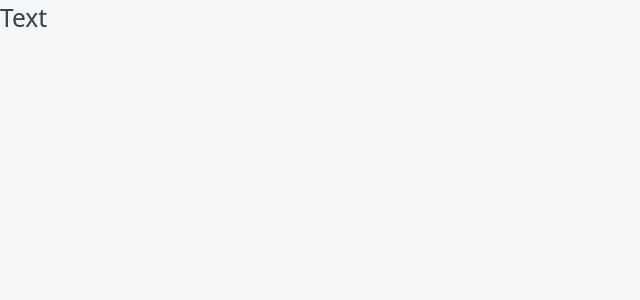
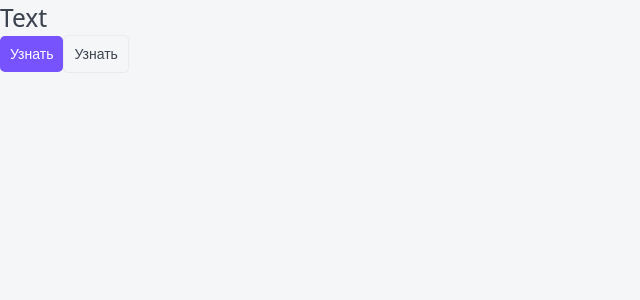
Before and after one commit to K-Dmitriy/next-ts-top-app, a Next.js app: page / in a window 1280 px wide. Shown: the top 300 px of the page, without its empty margins (0-640 px from the left). Built offline with nearby package versions, Linux system fonts and the light colour scheme.

Commit message:
add Button

```diff
--- /dev/null
+++ b/components/Button/Button.module.css
@@ -0,0 +1,38 @@
+.button {
+	display: inline-block;
+
+	box-sizing: border-box;
+	padding: 10px;
+
+	cursor: pointer;
+
+	text-align: center;
+
+	border: none;
+	border-radius: 5px;
+
+	font-size: 14px;
+
+	transition: all 0.3s;
+}
+
+.primary {
+	color: var(--white);
+	background-color: var(--primary);
+}
+
+.primary:hover {
+	color: var(--white);
+	background-color: var(--primary-hover);
+}
+
+.ghost {
+	color: var(--black);
+	background: none;
+	border: 1px solid var(--gray-light);
+}
+
+.ghost:hover {
+	color: var(--white);
+	background-color: var(--primary);
+}
--- /dev/null
+++ b/components/Button/Button.props.ts
@@ -0,0 +1,6 @@
+import { ReactNode } from 'react';
+
+export interface ButtonProps {
+	children: ReactNode;
+	appearance: 'primary' | 'ghost';
+}
--- /dev/null
+++ b/components/Button/Button.tsx
@@ -0,0 +1,16 @@
+import styles from './Button.module.css';
+import { ButtonProps } from './Button.props';
+import cn from 'classnames';
+
+export const Button = ({ appearance, children }: ButtonProps): JSX.Element => {
+	return (
+		<button
+			className={cn(styles.button, {
+				[styles.primary]: appearance === 'primary',
+				[styles.ghost]: appearance === 'ghost',
+			})}
+		>
+			{children}
+		</button>
+	);
+};
--- a/components/index.ts
+++ b/components/index.ts
@@ -1 +1,2 @@
 export * from './Htag/Htag';
+export * from './Button/Button';
--- a/package.json
+++ b/package.json
@@ -16,6 +16,7 @@
 		"react-dom": "17.0.2"
 	},
 	"devDependencies": {
+		"@types/classnames": "^2.3.1",
 		"@types/node": "^16.10.2",
 		"@types/react": "^17.0.27",
 		"@typescript-eslint/eslint-plugin": "^4.32.0",
--- a/pages/index.tsx
+++ b/pages/index.tsx
@@ -1,9 +1,11 @@
-import { Htag } from '../components';
+import { Button, Htag } from '../components';
 
 export default function Home(): JSX.Element {
 	return (
 		<>
 			<Htag tag="h1">Text</Htag>
+			<Button appearance="primary">Узнать</Button>
+			<Button appearance="ghost">Узнать</Button>
 		</>
 	);
 }
--- a/styles/globals.css
+++ b/styles/globals.css
@@ -21,8 +21,10 @@
 
 :root {
 	--black: #3b434e;
+	--gray-light: #ebebeb;
 	--white: white;
 	--primary: #7653fc;
+	--primary-hover: #481aff;
 	--red: #fc836d;
 	--green: #1dc37e;
 	--green-light: #c8f8e4;
```
Also changed, not shown: 1 other file (tests, documents, lock files or other folders).
